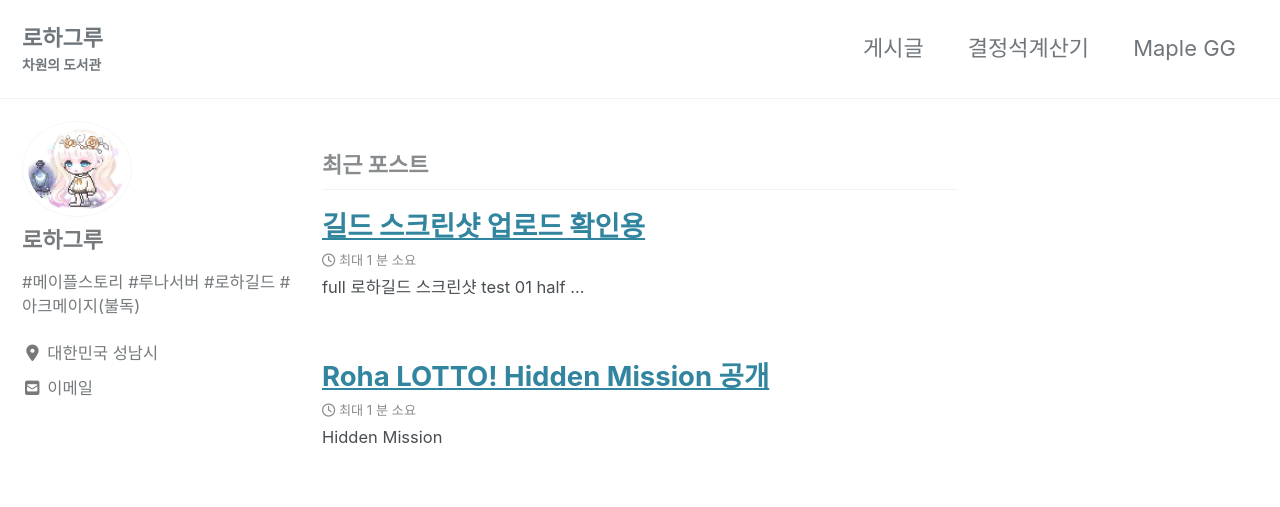
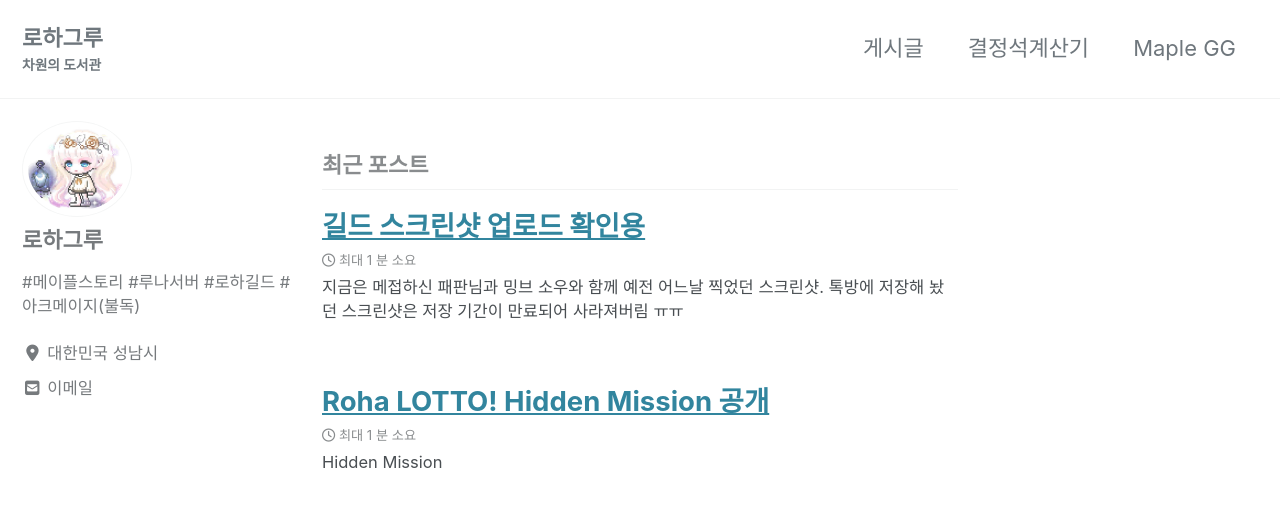
Before and after one commit to RohaGru/RohaGru, a Jekyll site: the page built from index.html, in a window 1280 px wide and 900 px high. Shown: the top 507 px of the window. Built offline with Jekyll 4.4.1, drawn with Linux system fonts in a browser that asks for light colours; cached includes are drawn as plain includes; nearby versions of some CDN libraries; the list of posts is cut into pages by our own code.

Commit message:
content fix

```diff
--- a/_posts/2019-10-10-ImageTest.md
+++ b/_posts/2019-10-10-ImageTest.md
@@ -36,7 +36,8 @@ gallery2:
     title: "Image 6 title caption"
 ---
 
-full
-{% include gallery id="gallery1" class="full" caption="로하길드 스크린샷 test 01" %}
-half
-{% include gallery id="gallery2" class="half" caption="로하길드 스크린샷 test 01" %}
+지금은 메접하신 패판님과 밍브 소우와 함께 예전 어느날 찍었던 스크린샷.
+톡방에 저장해 놨던 스크린샷은 저장 기간이 만료되어 사라져버림 ㅠㅠ
+
+{% include gallery id="gallery1" class="full" caption="로하길드 스크린샷" %}
+{% include gallery id="gallery2" class="full" caption="로하길드 스크린샷" %}
```
